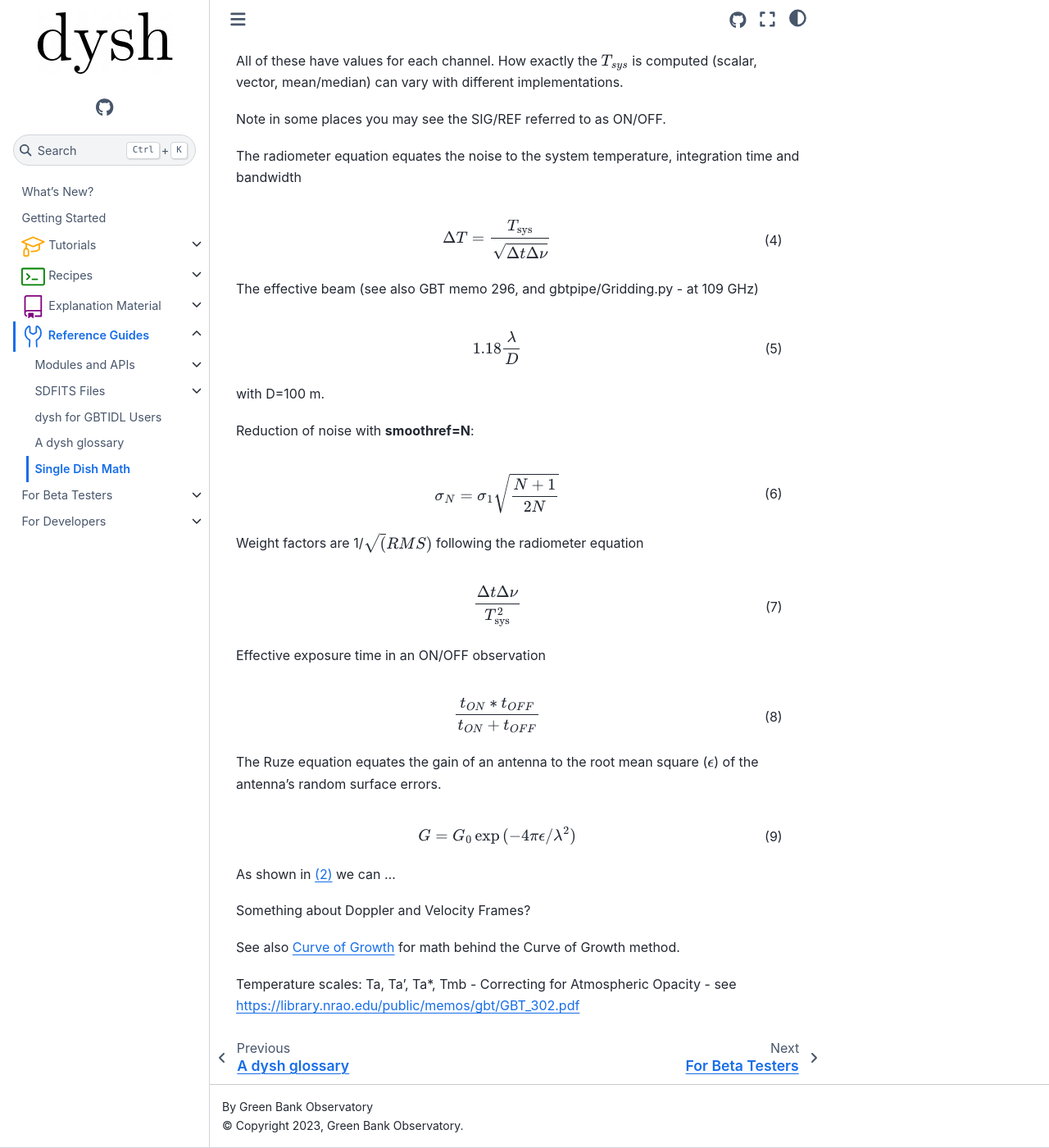
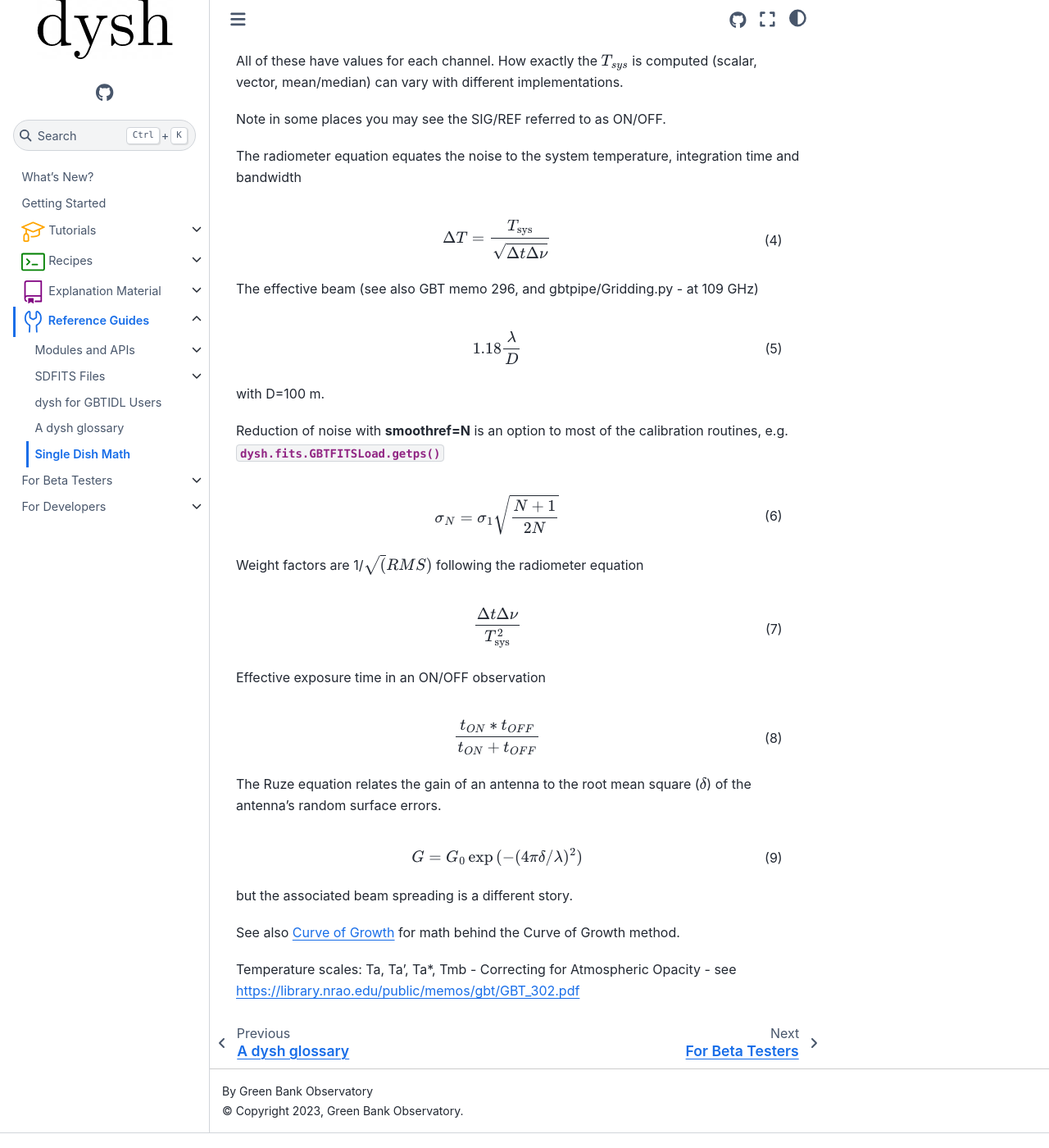
Before and after one commit to GreenBankObservatory/dysh, a Sphinx documentation site: the page built from docs/source/reference/sdmath.rst, in a window 1280 px wide and 1400 px high, scrolled down 560 px. Shown: the whole window at 82% size. Built offline with Sphinx 7.4.7 and the Sphinx Book theme 1.1.4, drawn with Linux system fonts in a browser that asks for light colours; pages that are not in the unit, such as notebooks, are missing from menus; some of the changed text lies outside the part shown.

Commit message:
add function references

```diff
--- a/docs/source/reference/sdmath.rst
+++ b/docs/source/reference/sdmath.rst
@@ -21,8 +21,10 @@
    T_{sys} = T_{cal} { { <SKY> } \over { <HOT - SKY> } } + T_{cal}/2
 
 where the :math:`< >` operator averages over the center (typically 80%) portion of the spectrum.
-This way :math:`T_{sys}` is a scalar. The routine ``meantsys`` computes this.  The HOT and SKY
-are also referred to sometimes as CAL and SIG.
+This way :math:`T_{sys}` is a scalar. The routine :py:func:`dysh.spectra.core.mean_tsys`
+computes this.  The HOT and SKY are also referred to sometimes as CAL and SIG.
+
+.. modules/dysh.spectra.html#dysh.spectra.core.mean_tsys
 
 .. math:: :label: eq_sdmath3
 
@@ -54,11 +56,16 @@
 with D=100 m.
 
 
-Reduction of noise with **smoothref=N**:
+Reduction of noise with **smoothref=N** is an option to most of the calibration routines,
+e.g. :py:func:`dysh.fits.GBTFITSLoad.getps`
+
 
 .. math:: :label: eq_smoothref
 
      \sigma_N = \sigma_1 \sqrt{   {N+1} \over  {2N}  }
+
+.. @todo fix this one if the EXPOSURES in ON and OFF are not the same
+
 
 Weight factors are 1/:math:`\sqrt(RMS)` following the radiometer equation
 
@@ -72,18 +79,21 @@
 
   { t_{ON} * t_{OFF} } \over {  t_{ON} + t_{OFF}  }
 
-The Ruze equation equates
-the gain of an antenna to the root mean square (:math:`\epsilon`) of the antenna's random surface errors.
+.. @todo fix this for unequal EXPOSURE
+..       as well as issue 800
+
+The Ruze equation relates the gain of an antenna to the root mean
+square (:math:`\delta`) of the antenna's random surface errors.
 
 .. math:: :label: eq_ruze
 
-   G = G_0 \exp{ (-4\pi\epsilon / \lambda^2) }
+   G = G_0 \exp{ (-(4\pi\delta / \lambda)^2) }
+
+but the associated beam spreading is a different story.
 
 
-As shown in :eq:`eq_sdmath2` we can ...
 
-
-Something about Doppler and Velocity Frames?
+.. Something about Doppler and Velocity Frames?
 
 
 See also  :ref:`cog` for math behind the Curve of Growth method.
```
